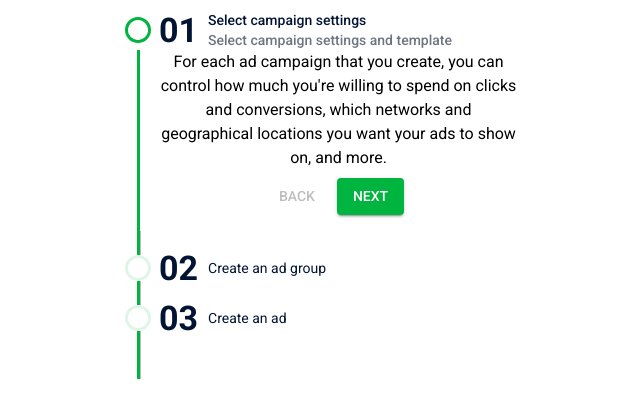
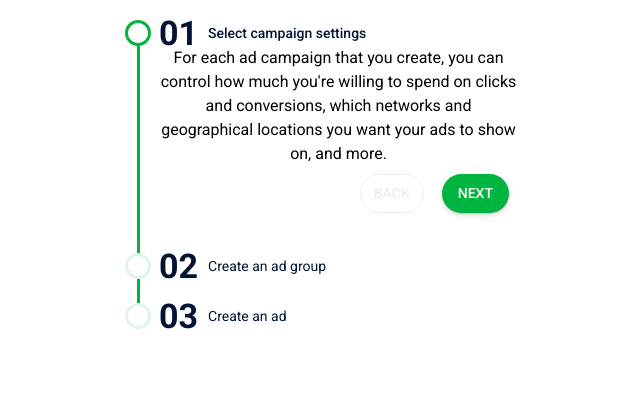
Before and after one commit to ans4asif/HM-Design, a React (Create React App) app: page / in a window 1280 px wide. Shown: the top 418 px of the page, without its empty margins (315-955 px from the left). Built offline with nearby package versions, Linux system fonts and the light colour scheme; a web font is replaced by a local one.

Commit message:
add stepper

```diff
--- a/src/components/Stepper/index.tsx
+++ b/src/components/Stepper/index.tsx
@@ -1,44 +1,47 @@
-import React, { useState, useRef, useEffect } from "react";
-import Box from "@mui/material/Box";
-import Stepper from "@mui/material/Stepper";
-import Step from "@mui/material/Step";
-import StepLabel from "@mui/material/StepLabel";
-import StepContent from "@mui/material/StepContent";
-import Button from "@mui/material/Button";
-import Paper from "@mui/material/Paper";
-import Typography from "@mui/material/Typography";
-import useStyles from "./styles";
-import { idText } from "typescript";
+import React, { useState, useRef, useEffect } from 'react';
+import Box from '@mui/material/Box';
+import Stepper from '@mui/material/Stepper';
+import Step from '@mui/material/Step';
+import StepLabel from '@mui/material/StepLabel';
+import StepContent from '@mui/material/StepContent';
+import Button from '@mui/material/Button';
+import Paper from '@mui/material/Paper';
+import Typography from '@mui/material/Typography';
+import useStyles from './styles';
 
-const steps = [
+const steps: Array<{
+  label: string;
+  labelDescription?: string;
+  description: string;
+}> = [
   {
-    label: "Select campaign settings",
-    labelDescription: "Select campaign settings and template",
+    label: 'Select campaign settings',
+    // labelDescription: 'Select campaign settings and template',
     description: `For each ad campaign that you create, you can control how much
               you're willing to spend on clicks and conversions, which networks
               and geographical locations you want your ads to show on, and more.`,
   },
   {
-    label: "Create an ad group",
+    label: 'Create an ad group',
     description:
-      "An ad group contains one or more ads which target a shared set of keywords.",
+      'An ad group contains one or more ads which target a shared set of keywords.',
   },
   {
-    label: "Create an ad",
+    label: 'Create an ad',
     description: `Try out different ad text to see what brings in the most customers,
               and learn how to enhance your ads using features like ad extensions.
               If you run into any problems with your ads, find out how to tell if
               they're running and how to resolve approval issues.`,
   },
   {
-    label: "Create new ad",
+    label: 'Create new ad',
     description: `Try out different ad text to see what brings in the most customers,
               and learn how to enhance your ads using features like ad extensions.
               If you run into any problems with your ads, find out how to tell if
               they're running and how to resolve approval issues.`,
   },
   {
-    label: "Create another ad",
+    label: 'Create another ad',
     description: `Try out different ad text to see what brings in the most customers,
               and learn how to enhance your ads using features like ad extensions.
               If you run into any problems with your ads, find out how to tell if
@@ -46,9 +49,15 @@ const steps = [
   },
 ];
 
-export default function VerticalStepper() {
+type Props = {
+  variant?: 'dark' | 'light';
+};
+const VerticalStepper: React.FC<Props> = ({ variant }) => {
   const [activeStep, setActiveStep] = useState(0);
   const stepperRef = useRef<HTMLDivElement>(null);
+  const [activeArr, setActiveArr] = useState<Boolean[]>(
+    new Array(steps?.length).fill(false)
+  );
   const {
     stepp,
     labelNo,
@@ -60,9 +69,15 @@ export default function VerticalStepper() {
     stepIcon,
     activeStepIcon,
     completedStepIcon,
+    btnWrap,
+    btnBack,
+    btnNext,
+    stepperBox,
+    finishTextHolder,
   } = useStyles({
     activeStep,
     totalSteps: steps.length,
+    variant,
   })();
   const handleNext = () => {
     setActiveStep((prevActiveStep) => prevActiveStep + 1);
@@ -76,51 +91,76 @@ export default function VerticalStepper() {
     setActiveStep(0);
   };
 
-  useEffect(() => {
+  const handleStepperSteps = () => {
     if (stepperRef?.current) {
       const connectors = stepperRef?.current;
       const children = connectors?.children as HTMLCollection;
       let childrenArray = [];
-      // const steps = childrenArray.map((child) =>
-      //   child.classList.contains("MuiStep-root")
-      // );
+      let connectorArray: HTMLDivElement[] | { style: { display: string } }[] =
+        [];
+
       for (let i = 0; i < children.length; i++) {
-        if (children[i].classList.contains("MuiStep-root")) {
+        if (children[i].classList.contains('MuiStep-root')) {
           childrenArray.push(children[i] as HTMLDivElement);
         }
+        if (children[i].classList.contains('MuiStepConnector-root')) {
+          connectorArray.push(children[i] as HTMLDivElement);
+        }
       }
-      console.log({ childrenArray });
-      if (activeStep > 2) {
+      if (activeStep > 2 && activeStep !== steps.length) {
+        //remove 1st step and conector
         const div = children[0] as HTMLDivElement;
         const connector = children[1] as HTMLDivElement;
-        div.style.display = "none";
-        connector.style.display = "none";
+        div.style.display = 'none';
+        connector.style.display = 'none';
       } else if (activeStep <= 2) {
+        // show 1st step and connector
         const div = children[0] as HTMLDivElement;
         const connector = children[1] as HTMLDivElement;
-        connector.style.display = "block";
-        div.style.display = "block";
+        connector.style.display = 'block';
+        div.style.display = 'block';
       }
-      if (childrenArray.length > 3) {
+      // if more than 3 steps
+      if (childrenArray.length > 2) {
         // if (activeStep < 3) {
         childrenArray.forEach((step, index) => {
-          if (index > 2 && activeStep < 3) {
-            step.style.display = "none";
-          } else if (index >= activeStep) {
-            step.style.display = "block";
+          if (index < activeStep - 2 || (index > activeStep && index > 2)) {
+            step.style.display = 'none';
+          } else if (index >= activeStep - 2) {
+            step.style.display = 'block';
+          } else if (activeStep === steps.length) {
+            step.style.display = 'block';
           }
         });
-        // }
+        //show 3rd last step
+        if (activeStep === steps.length) {
+          childrenArray[activeStep - 3].style.display = 'block';
+        }
+        if (activeStep > 3) {
+          connectorArray[1].style.display = 'none';
+        } else {
+          connectorArray[1].style.display = 'block';
+        }
+        if (activeStep < 2) {
+          connectorArray[2].style.display = 'none';
+          connectorArray[3].style.display = 'none';
+        } else {
+          connectorArray[2].style.display = 'block';
+          connectorArray[3].style.display = 'block';
+        }
       }
-      console.log({ connectors, children, oth: children[0] });
     }
+  };
+
+  useEffect(() => {
+    handleStepperSteps();
   }, [activeStep, stepperRef]);
 
   return (
-    <Box sx={{ maxWidth: 400 }}>
+    <Box sx={{ maxWidth: 400 }} className={stepperBox}>
       <Stepper
         activeStep={activeStep}
-        orientation="vertical"
+        orientation='vertical'
         className={stepper}
         ref={stepperRef}
       >
@@ -131,43 +171,47 @@ export default function VerticalStepper() {
               StepIconProps={{
                 classes: {
                   root: stepIcon,
-                  active: activeStep === index ? activeStepIcon : "",
+                  active: activeStep === index ? activeStepIcon : '',
                   completed: completedStepIcon,
                 },
               }}
-              optional={
-                index === steps.length - 1 ? (
-                  <Typography variant="caption">Last step</Typography>
-                ) : null
-              }
+              // optional={
+              //   index === steps.length - 1 ? (
+              //     <Typography variant='caption'>Last step</Typography>
+              //   ) : null
+              // }
             >
               <span className={labelNo}>
                 {index + 1 < 10 ? `0${index + 1}` : index + 1}
               </span>
               <div className={labelText}>
                 {step.label}
-                <span className={labelDescription}>
-                  {step?.labelDescription}
-                </span>
+                {step?.labelDescription && (
+                  <span className={labelDescription}>
+                    {step.labelDescription}
+                  </span>
+                )}
               </div>
             </StepLabel>
             <StepContent className={stepContent}>
               <Typography>{step.description}</Typography>
               <Box sx={{ mb: 2 }}>
-                <div>
+                <div className={btnWrap}>
                   <Button
                     disabled={index === 0}
                     onClick={handleBack}
                     sx={{ mt: 1, mr: 1 }}
+                    className={btnBack}
                   >
                     Back
                   </Button>
                   <Button
-                    variant="contained"
+                    variant='contained'
                     onClick={handleNext}
                     sx={{ mt: 1, mr: 1 }}
+                    className={btnNext}
                   >
-                    {index === steps.length - 1 ? "Finish" : "Next"}
+                    {index === steps.length - 1 ? 'Finish' : 'Next'}
                   </Button>
                 </div>
               </Box>
@@ -176,13 +220,17 @@ export default function VerticalStepper() {
         ))}
       </Stepper>
       {activeStep === steps.length && (
-        <Paper square elevation={0} sx={{ p: 3 }}>
-          <Typography>All steps completed - you&apos;re finished</Typography>
+        <Paper square elevation={0} sx={{ p: 3 }} className={finishTextHolder}>
+          <Typography>
+            request sent! view updates in the{' '}
+            <span onClick={() => {}}>request tracking page</span>
+          </Typography>
           <Button onClick={handleReset} sx={{ mt: 1, mr: 1 }}>
-            Reset
+            submit another response
           </Button>
         </Paper>
       )}
     </Box>
   );
-}
+};
+export default VerticalStepper;
--- a/src/components/Stepper/styles.js
+++ b/src/components/Stepper/styles.js
@@ -1,102 +1,161 @@
-import { makeStyles } from "@mui/styles";
+import { makeStyles } from '@mui/styles';
 
 const useStyles = (props) => {
-  const { activeStep, totalSteps } = props;
-  console.log({ activeStep, totalSteps });
+  const { variant } = props;
   return makeStyles((theme) => ({
+    stepperBox: {
+      backgroundColor:
+        variant === 'dark' ? `${theme.palette.dark.dark}` : '#fff',
+      padding: '10px',
+    },
     stepper: {
-      "& .MuiStepConnector-root": {
-        // display: "none"
-        borderLeft: "3px solid !important",
-        borderRadius: "20px !important",
-        borderTopLeftRadius: "0px !important",
-        borderBottomLeftRadius: "0px !important",
+      '& .MuiStepConnector-root': {
+        borderLeft: '3px solid !important',
+        borderRadius: '20px !important',
+        borderTopLeftRadius: '0px !important',
+        borderBottomLeftRadius: '0px !important',
         borderLeftColor: `${theme.palette.primary.light} !important`,
       },
-      // "& .MuiStep-root:nth-child(1)": {
-      //   display: "none",
-      // },
+      '& .MuiStepConnector-line': {
+        border: 'none !important',
+      },
     },
     stepp: {
-      "& .MuiStepLabel-root": {
-        padding: "0px",
+      '& .MuiStepLabel-root': {
+        padding: '0px',
       },
-      "& .MuiStepLabel-iconContainer text": {
-        display: "none",
+      '& .MuiStepLabel-iconContainer text': {
+        display: 'none',
       },
-      "& .MuiStepLabel-root": {
-        "& .MuiStepLabel-iconContainer": {
-          "& .MuiSvgIcon-root-MuiStepIcon-root.Mui-active": {
-            border: "3px solid blue !important",
+      '& .MuiStepLabel-root': {
+        '& .MuiStepLabel-iconContainer': {
+          '& .MuiSvgIcon-root-MuiStepIcon-root.Mui-active': {
+            border: '3px solid blue !important',
           },
         },
       },
     },
     stepLabel: {
-      paddingTop: "0px !important",
-      paddingBottom: "0px !important",
-      "& .MuiStepLabel-iconContainer": {
-        "& svg": {
-          "& .MuiSvgIcon-root-MuiStepIcon-root.Mui-active": {
-            color: "blue !important",
+      paddingTop: '0px !important',
+      paddingBottom: '0px !important',
+      '& .MuiStepLabel-iconContainer': {
+        '& svg': {
+          '& .MuiSvgIcon-root-MuiStepIcon-root.Mui-active': {
+            color: 'blue !important',
           },
         },
       },
-      "& .MuiStepLabel-label": {
-        display: "flex ",
-        alignItems: "center ",
+      '& .MuiStepLabel-label': {
+        display: 'flex ',
+        alignItems: 'center ',
         color: theme.palette.light.on_surface,
-        fontSize: "14px",
-        lineHeight: "20px",
-        fontWeight: "400",
+        fontSize: '14px',
+        lineHeight: '20px',
+        fontWeight: '400',
       },
     },
     labelNo: {
-      fontSize: "34px",
-      fontWeight: "600",
-      paddingRight: "10px",
-      color: theme.palette.light.on_surface,
+      fontSize: '34px',
+      fontWeight: '600',
+      paddingRight: '10px',
+      color:
+        variant === 'dark'
+          ? theme.palette.dark.on_surface
+          : theme.palette.light.on_surface,
     },
     labelText: {
-      display: "flex",
-      flexDirection: "column",
+      display: 'flex',
+      flexDirection: 'column',
+      color:
+        variant === 'dark'
+          ? theme.palette.dark.on_surface
+          : theme.palette.light.on_surface,
     },
     labelDescription: {
-      display: "block",
-      fontSize: "14px",
-      color: `${theme.palette.light.on_surface_variant} `,
+      display: 'block',
+      fontSize: '14px',
+      color: `${
+        variant === 'dark'
+          ? theme.palette.dark.on_surface_variant
+          : theme.palette.light.on_surface_variant
+      } `,
     },
     stepIcon: {
-      color: "white !important",
+      color: 'white !important',
       border: `3px solid ${theme.palette.primary.light}`,
-      borderRadius: "20px",
-      opacity: "0.12",
-      width: "20px !important",
-      height: "20px !important",
+      borderRadius: '20px',
+      opacity: '0.12',
+      width: '20px !important',
+      height: '20px !important',
     },
     activeStepIcon: {
-      color: "white ",
+      color: 'white ',
       border: `3px solid ${theme.palette.primary.light}`,
-      borderRadius: "20px",
-      opacity: "1",
-      width: "20px !important",
-      height: "20px !important",
+      borderRadius: '20px',
+      opacity: '1',
+      width: '20px !important',
+      height: '20px !important',
     },
     completedStepIcon: {
-      opacity: "1",
+      opacity: '1',
       color: `${theme.palette.primary.light} !important`,
-      border: "none",
-      paddingLeft: "4px",
+      border: 'none',
+      paddingLeft: '4px',
     },
 
     stepContent: {
-      borderLeft: "3px solid !important",
-      borderRadius: "20px !important",
-      borderTopLeftRadius: "0px !important",
-      borderBottomLeftRadius: "0px !important",
+      borderLeft: '3px solid !important',
+      borderRadius: '20px !important',
+      borderTopLeftRadius: '0px !important',
+      borderBottomLeftRadius: '0px !important',
       borderLeftColor: `${theme.palette.primary.light} !important`,
-      "& .MuiStepConnector-line": {
-        opacity: "0.12 !important",
+      '& .MuiStepConnector-line': {
+        opacity: '0.12 !important',
+      },
+    },
+    btnWrap: {
+      display: 'flex',
+      justifyContent: 'flex-end',
+      gap: '10px',
+    },
+    btnBack: {
+      padding: '10px 24px',
+      border: `1px solid ${
+        variant === 'dark'
+          ? theme.palette.common.white
+          : theme.palette.readOnly.light.on_surface_variant
+      } !important`,
+      borderRadius: '100px !important',
+      color: `${
+        variant === 'dark'
+          ? theme.palette.common.white
+          : theme.palette.readOnly.light.on_surface_variant
+      } !important`,
+    },
+    btnNext: {
+      padding: '10px 24px',
+      boxShadow:
+        '0px 3px 5px rgba(110, 117, 130, 0.2), 0px 1px 1px rgba(110, 117, 130, 0.3) !important',
+      borderRadius: '100px !important',
+    },
+    finishTextHolder: {
+      position: 'relative',
+      marginTop: '10px',
+      backgroundColor:
+        variant === 'dark'
+          ? `${theme.palette.dark.dark} !important`
+          : '#fff !important',
+      color: variant === 'dark' ? '#fff !important' : '',
+      textAlign: 'left',
+      '& span': {
+        color: '#5CA7D4',
+        cursor: 'pointer',
+      },
+
+      '& button': {
+        position: 'absolute',
+        right: '0px',
+        bottom: '0px',
       },
     },
   }));
```
Also changed, not shown: src/App.tsx (+15 -16 lines), src/theme.js (+42 -36 lines).
